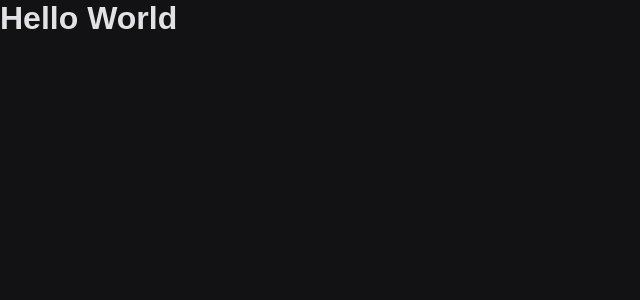
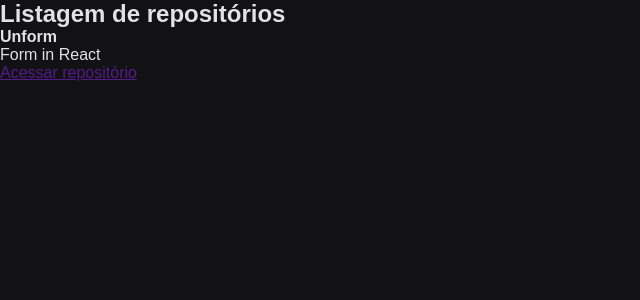
Before and after one commit to rodrigoanastacio/github-explorer, a React app: page / in a window 1280 px wide. Shown: the top 300 px of the page, without its empty margins (0-640 px from the left). Built offline with nearby package versions, Linux system fonts and the light colour scheme.

Commit message:
Develops component repository list

```diff
--- a/src/App.jsx
+++ b/src/App.jsx
@@ -1,5 +1,6 @@
+import { RepositoryList } from './components/RepositoryList';
 import './styles/global.scss';
 
 export function App() {
-  return <h1>Hello World</h1>;
+  return <RepositoryList />;
 }
--- /dev/null
+++ b/src/components/RepositoryList.jsx
@@ -0,0 +1,16 @@
+export function RepositoryList() {
+  return (
+    <section className="repository">
+      <h1 className="repository__title">Listagem de repositórios</h1>
+      <ul className="repository__list">
+        <li className="repository__item">
+          <strong>Unform</strong>
+          <p className="repository__description">Form in React</p>
+          <a href="" className="repository__link">
+            Acessar repositório
+          </a>
+        </li>
+      </ul>
+    </section>
+  );
+}
```
